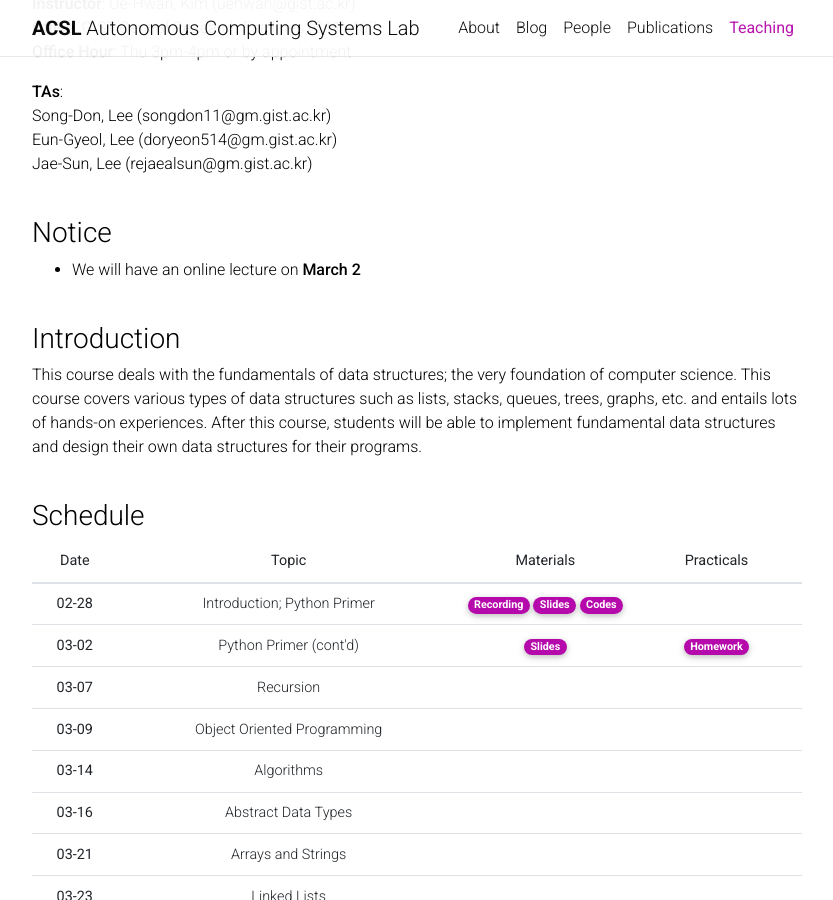
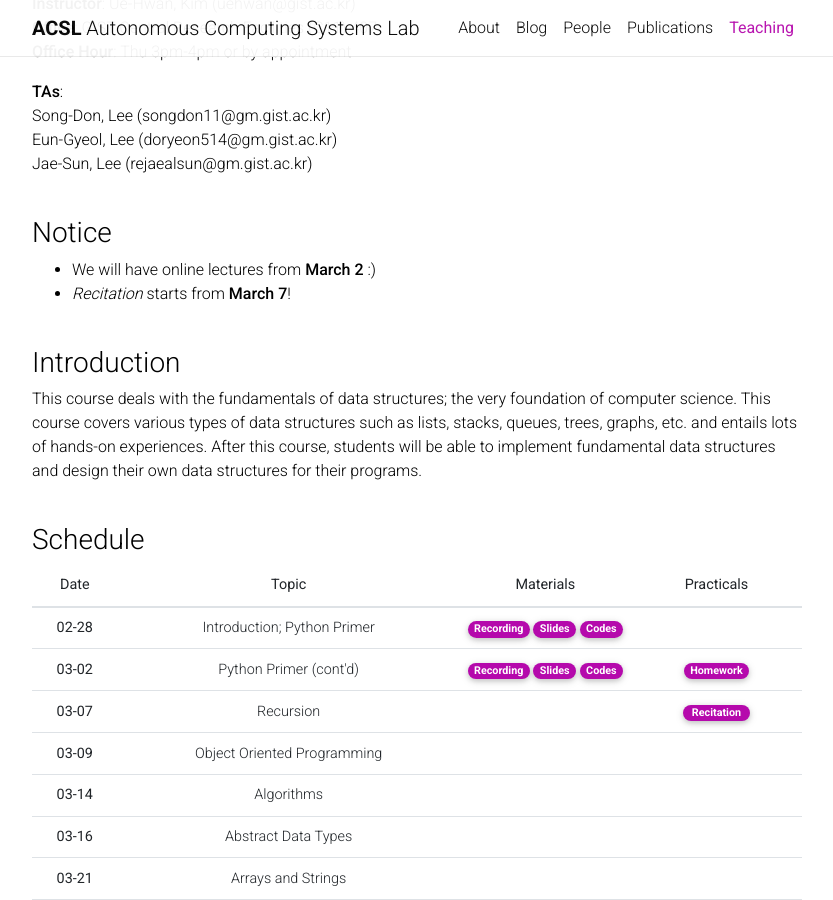
Before and after one commit to Uehwan/Uehwan.github.io, a Jekyll site: the page built from _teaching/datastruct23sp.md, in a window 1280 px wide and 900 px high, scrolled down 291 px. Shown: the whole window, without its empty margins (223-1056 px from the left). Built offline with Jekyll 4.4.1, drawn with Linux system fonts in a browser that asks for light colours; nearby versions of some CDN libraries; comment, search, counter and statistics services are not loaded; a style sheet for code colours, icons or effects is not loaded.

Commit message:
class update

```diff
--- a/_people/22_02_02_KimJW.markdown
+++ b/_people/22_02_02_KimJW.markdown
@@ -2,10 +2,10 @@
 layout: people
 name: Jae-Woo Kim
 role: Integrated Course
-email: kjw01124@gist.ac.kr
+email: kjw01124@gm.gist.ac.kr
 img: /assets/img/student_22_02_02_KimJW.png
 sequence: 1230301
-redirect: # personal page
+redirect: https://1124jaewookim.github.io/
 category: Students
 no_detail: true
 ---
--- a/_teaching/datastruct23sp.md
+++ b/_teaching/datastruct23sp.md
@@ -19,7 +19,8 @@ Jae-Sun, Lee (rejaealsun@gm.gist.ac.kr) <br/>
 <br/>
 
 ### Notice
-- We will have an online lecture on **March 2**
+- We will have online lectures from **March 2** :)
+- *Recitation* starts from **March 7**!
 <br/>
 <br/>
 
@@ -54,9 +55,9 @@ This course deals with the fundamentals of data structures; the very foundation
       <th scope="row">03-02</th>
       <td>Python Primer (cont'd)</td>
       <td>
-        <!--a href="https://youtu.be/GLYbUZaWLRk" target="_blank" class="badge badge-pill" style="background-color:#B509AC;">Recording</a-->
+        <a href="https://youtu.be/fogGqc9ceXs" target="_blank" class="badge badge-pill" style="background-color:#B509AC;">Recording</a>
         <a href="https://docs.google.com/presentation/d/1m5CjvaxMdUnMHOeGV-EDElHa53rRjWhWPaLdsjkrEwY/edit?usp=sharing" target="_blank" class="badge badge-pill" style="background-color:#B509AC;">Slides</a>
-        <!--a href="https://colab.research.google.com/drive/1S9OYcv8v-KU1w1RI_t7fEb78EGjrQ3Aw?usp=sharing" target="_blank" class="badge badge-pill" style="background-color:#B509AC;">Codes</a-->
+        <a href="https://colab.research.google.com/drive/1AMq6fl3TTrTpZYB2VZhKDF0ibQliDQzY?usp=sharing" target="_blank" class="badge badge-pill" style="background-color:#B509AC;">Codes</a>
       </td>
       <td>
         <a href="https://colab.research.google.com/drive/1gRNMsgBKA2hXzE6bEDwtpcdjbgxCc6t1?usp=sharing" target="_blank" class="badge badge-pill" style="background-color:#B509AC;">Homework</a>
@@ -71,7 +72,7 @@ This course deals with the fundamentals of data structures; the very foundation
         <!--a href="https://colab.research.google.com/drive/1wGuKqcNkXbm1QBZanpWmaxUMK_vMglDB?usp=sharing" target="_blank" class="badge badge-pill" style="background-color:#B509AC;">Codes</a-->
       </td>
       <td>
-        <!--a href="https://colab.research.google.com/drive/1gRNMsgBKA2hXzE6bEDwtpcdjbgxCc6t1?usp=sharing" target="_blank" class="badge badge-pill" style="background-color:#B509AC;">&nbsp;Recitation&nbsp;</a-->
+        <a href="https://drive.google.com/file/d/1HUBCWa1AEXA-ZaQUIvjSUFUmokA29UjB/view?usp=sharing" target="_blank" class="badge badge-pill" style="background-color:#B509AC;">&nbsp;Recitation&nbsp;</a>
         <!--a href="https://colab.research.google.com/drive/1gRNMsgBKA2hXzE6bEDwtpcdjbgxCc6t1?usp=sharing" target="_blank" class="badge badge-pill" style="background-color:#B509AC;">Solution</a-->
       </td>
     </tr>
```
